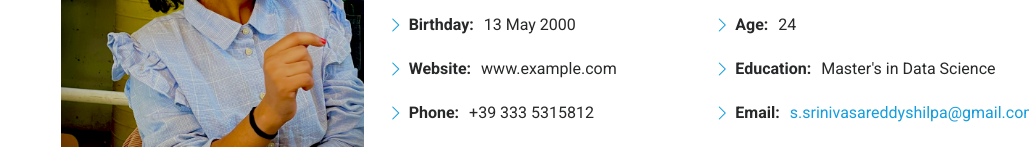
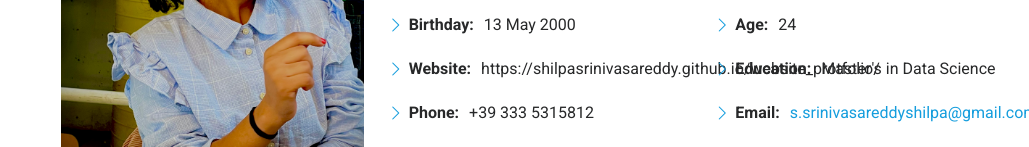
Before and after one commit to ShilpaSrinivasaReddy/portfolio_yash, a plain HTML site: page index.html in a window 1280 px wide. Shown: the part 1298-1445 px from the top of the page, without its empty margins (251-1280 px from the left). Drawn offline with Linux system fonts and the light colour scheme.

Commit message:
modified website

```diff
--- a/index.html
+++ b/index.html
@@ -116,7 +116,7 @@
               <div class="col-lg-6">
                 <ul>
                   <li><i class="bi bi-chevron-right"></i> <strong>Birthday:</strong> <span>13 May 2000</span></li>
-                  <li><i class="bi bi-chevron-right"></i> <strong>Website:</strong> <span>www.example.com</span></li>
+                  <li><i class="bi bi-chevron-right"></i> <strong>Website:</strong> <span> https://shilpasrinivasareddy.github.io/website_protfolio/</span></li>
                   <li><i class="bi bi-chevron-right"></i> <strong>Phone:</strong> <span>+39 333 5315812</span></li>
                   <li><i class="bi bi-chevron-right"></i> <strong>City:</strong> <span>Naples, Italy</span></li>
                 </ul>
```
